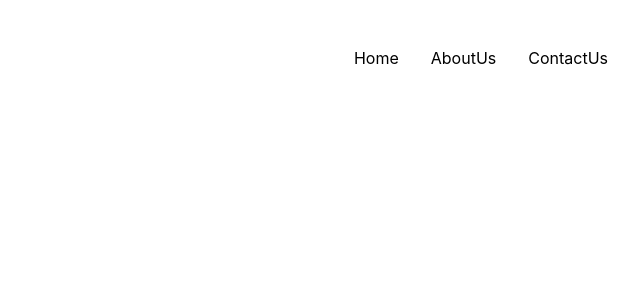
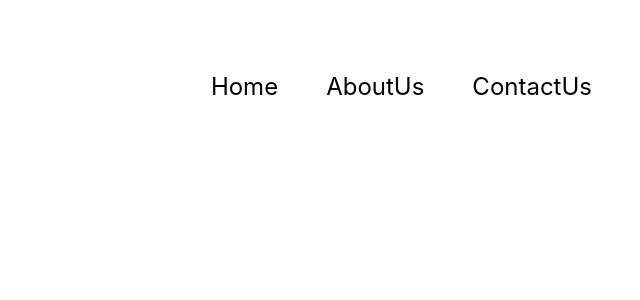
Before and after one commit to principalkelvo/Brightline-Peach-Homes, a React (Create React App) app: page / in a window 1280 px wide. Shown: the top 300 px of the page, without its empty margins (640-1280 px from the left). Built offline with nearby package versions, Linux system fonts and the light colour scheme.

Commit message:
adds colors

```diff
--- a/src/index.css
+++ b/src/index.css
@@ -1,5 +1,12 @@
+:root{
+  --lightBlue:#C9E8F2;
+  --black:#000000;
+
+}
 body {
   margin: 0;
+  padding: 0;
+  font-size: 24px;
   font-family: -apple-system, BlinkMacSystemFont, 'Segoe UI', 'Roboto', 'Oxygen',
     'Ubuntu', 'Cantarell', 'Fira Sans', 'Droid Sans', 'Helvetica Neue',
     sans-serif;
```
